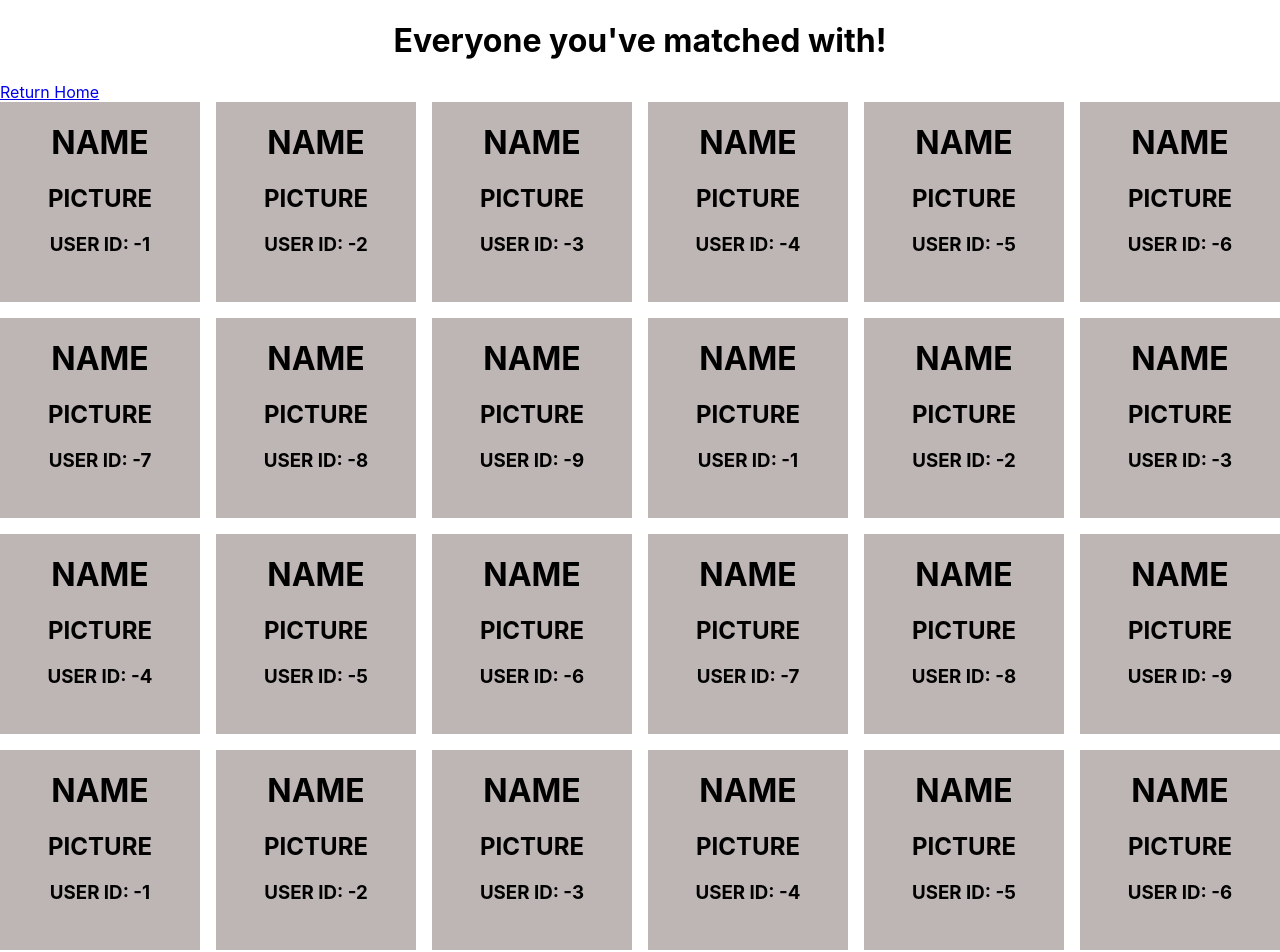
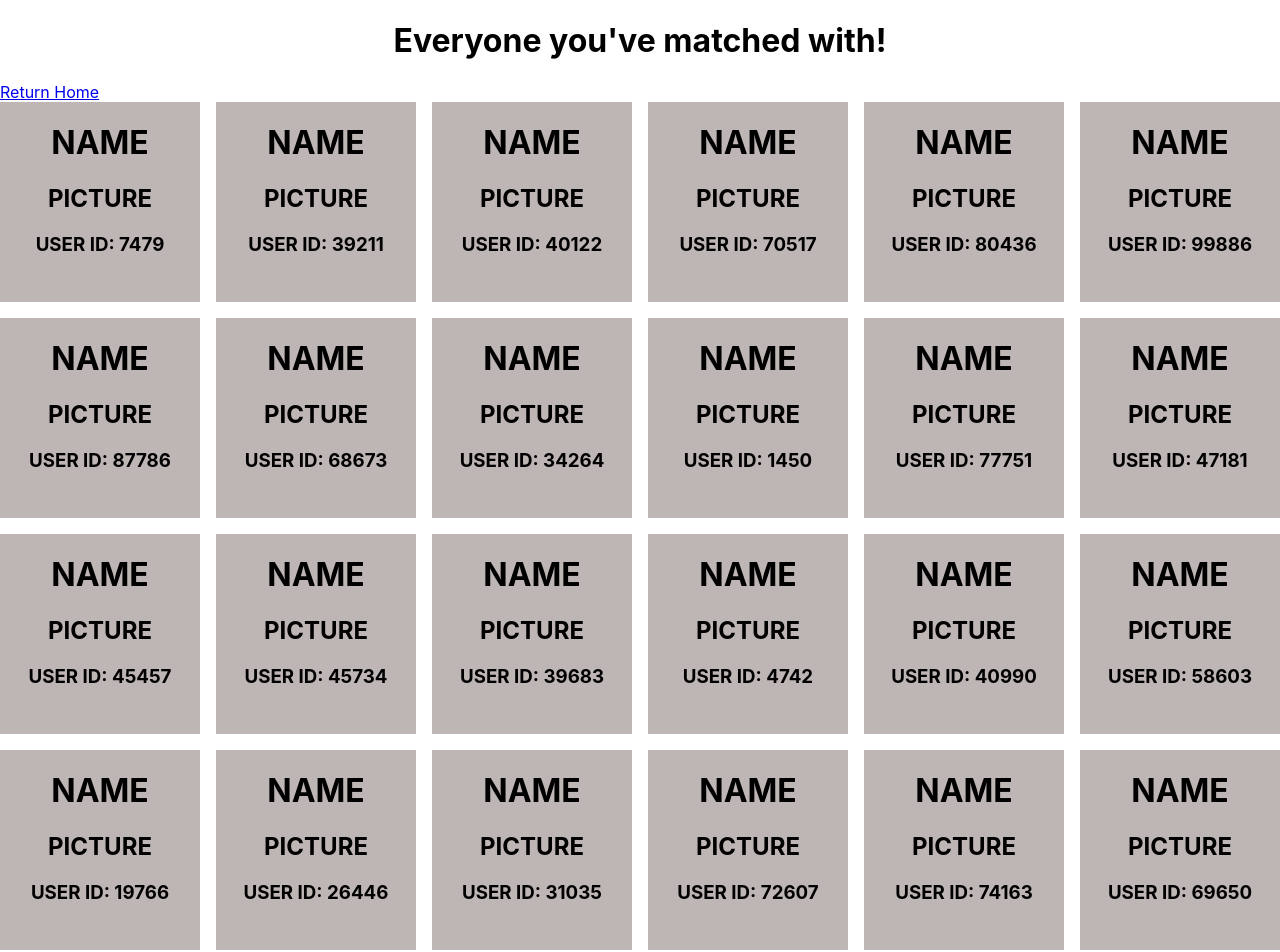
Before and after one commit to Cs35L-Project/kindling, a React (Create React App) app in the folder react-app/: page /view in a window 1280 px wide. Shown: the top 952 px of the page. Built offline with nearby package versions, Linux system fonts and the light colour scheme; no server answers.

Commit message:
Removed hardcoded profiles in gallery view

```diff
--- a/react-app/src/App.js
+++ b/react-app/src/App.js
@@ -80,6 +80,20 @@ const Gallery = props => {
   let id = props.userID;
   //TODO: Populate list of userID's to display to our user
   //create list of <Profile> components to pass to <div className="container">
+
+  // ### STAND IN FOR API Query  (Will want to move this whole section to parent component eventually for efficiency)
+
+  var matchesDummy = Array.from({length: 27}, () => Math.floor(Math.random() * 100000));
+  let data = [];
+  for (var i=0;i<matchesDummy.length;i++){
+    console.log(i);
+    data.push(
+      <Profile userID={matchesDummy[i]} size={"half"}/>
+    );
+  }
+  // these should eventually be passed to Gallery by App
+  const [matches, setMatches] = useState([data]);
+  // ### END API QUERY
   return (
     <div>
       <h1 style={{"text-align":"center"}}>Everyone you've matched with!</h1>
@@ -88,33 +102,7 @@ const Gallery = props => {
       </div>
       <div className="gallery_wrapper" style={{"text-align":"center"}}>
         <div className="container">
-          <Profile userID={-1} size={"half"}/>
-          <Profile userID={-2} size={"half"}/>
-          <Profile userID={-3} size={"half"}/>
-          <Profile userID={-4} size={"half"}/>
-          <Profile userID={-5} size={"half"}/>
-          <Profile userID={-6} size={"half"}/>
-          <Profile userID={-7} size={"half"}/>
-          <Profile userID={-8} size={"half"}/>
-          <Profile userID={-9} size={"half"}/>
-          <Profile userID={-1} size={"half"}/>
-          <Profile userID={-2} size={"half"}/>
-          <Profile userID={-3} size={"half"}/>
-          <Profile userID={-4} size={"half"}/>
-          <Profile userID={-5} size={"half"}/>
-          <Profile userID={-6} size={"half"}/>
-          <Profile userID={-7} size={"half"}/>
-          <Profile userID={-8} size={"half"}/>
-          <Profile userID={-9} size={"half"}/>
-          <Profile userID={-1} size={"half"}/>
-          <Profile userID={-2} size={"half"}/>
-          <Profile userID={-3} size={"half"}/>
-          <Profile userID={-4} size={"half"}/>
-          <Profile userID={-5} size={"half"}/>
-          <Profile userID={-6} size={"half"}/>
-          <Profile userID={-7} size={"half"}/>
-          <Profile userID={-8} size={"half"}/>
-          <Profile userID={-9} size={"half"}/>
+          {matches}
         </div>
       </div>
     </div>
```
